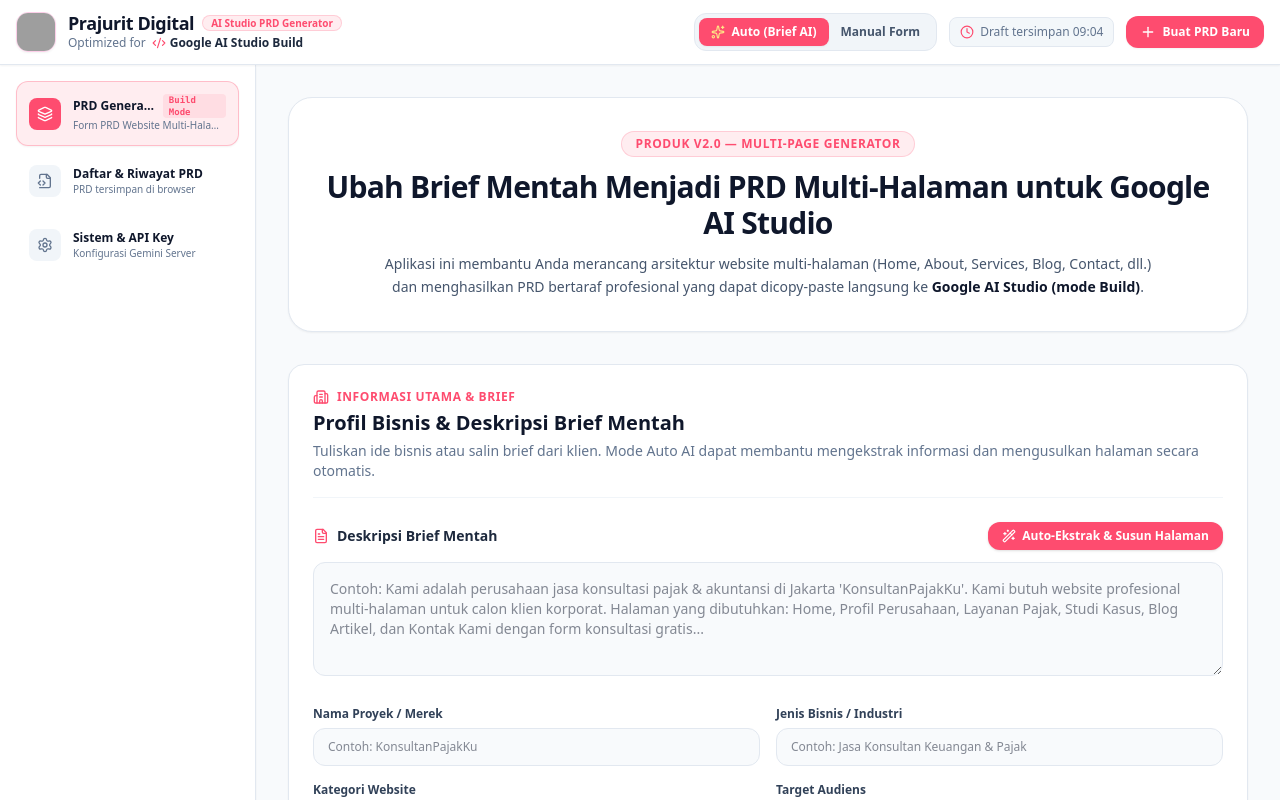
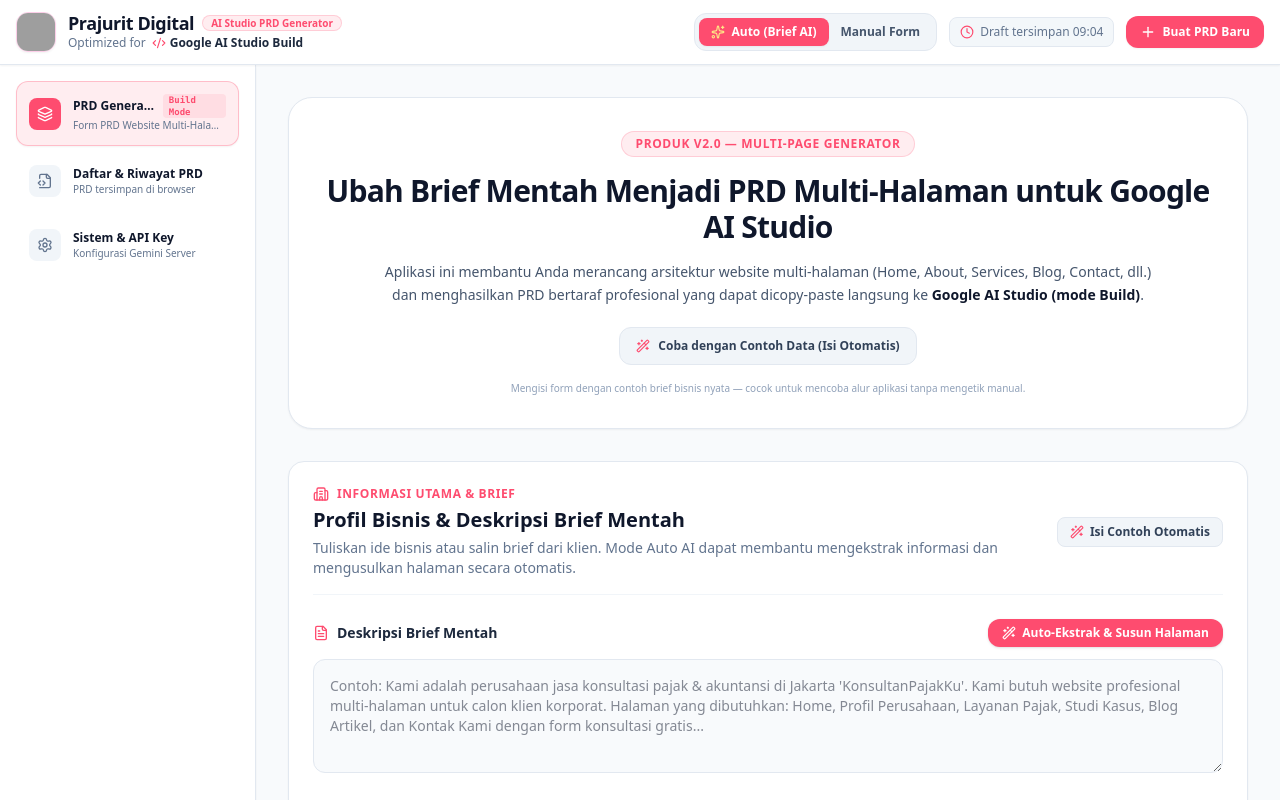
Before and after one commit to prajuritdigitalcom/Canvas-PRD-AI-Multi-Page, a React (Vite) app: page / in a window 1280 px wide. Shown: the top 800 px of the page. Built offline with nearby package versions, Linux system fonts and the light colour scheme; no server answers; grey boxes are pictures that could not be loaded.

Commit message:
feat: add sample project data and loader
- Added `SAMPLE_PROJECT` and a fill-data feature in the Generator form.
- Refactored API key parsing to support comma/newline-separated keys from environment variables.

```diff
--- a/api/index.ts
+++ b/api/index.ts
@@ -10,18 +10,29 @@
 const app = express();
 app.use(express.json({ limit: '10mb' }));
 
-// Helper to parse server & backup Gemini API keys
+// Helper: pisah string multi-baris atau koma jadi array key bersih
+const splitKeysByLine = (raw: string): string[] =>
+  raw
+    .split(/[\n,]+/)
+    .map((k) => k.replace(/\r/g, '').trim())
+    .filter(Boolean);
+
 const getServerKeys = (): string[] => {
   const keys: string[] = [];
   if (process.env.GEMINI_API_KEY) {
-    const split = process.env.GEMINI_API_KEY.split(',').map((k) => k.trim()).filter(Boolean);
-    keys.push(...split);
+    const split = splitKeysByLine(process.env.GEMINI_API_KEY);
+    split.forEach((k) => {
+      if (!keys.includes(k)) keys.push(k);
+    });
   }
   Object.keys(process.env).forEach((envKey) => {
     if (envKey.startsWith('GEMINI_API_KEY_') && !envKey.includes('BACKUP')) {
-      const val = process.env[envKey]?.trim();
-      if (val && !keys.includes(val)) {
-        keys.push(val);
+      const val = process.env[envKey];
+      if (val) {
+        const split = splitKeysByLine(val);
+        split.forEach((k) => {
+          if (!keys.includes(k)) keys.push(k);
+        });
       }
     }
   });
@@ -36,9 +47,9 @@
       envKey === 'GEMINI_BACKUP_KEY' ||
       envKey === 'GEMINI_BACKUP_KEYS'
     ) {
-      const val = process.env[envKey]?.trim();
+      const val = process.env[envKey];
       if (val) {
-        const split = val.split(',').map((k) => k.trim()).filter(Boolean);
+        const split = splitKeysByLine(val);
         split.forEach((k) => {
           if (!keys.includes(k)) keys.push(k);
         });
--- a/src/App.tsx
+++ b/src/App.tsx
@@ -1,12 +1,14 @@
 import React, { useState, useEffect } from 'react';
 import { ProjectFormState, PRDGenerateResponse, SavedPRD, PageDefinition } from './types';
 import { PAGE_PRESETS } from './data/pagePresets';
+import { SAMPLE_PROJECT } from './data/sampleProject';
 import { Header } from './components/Header';
 import { Sidebar } from './components/Sidebar';
 import { GeneratorForm } from './components/GeneratorForm';
 import { OutputView } from './components/OutputView';
 import { HistoryView } from './components/HistoryView';
 import { SettingsView } from './components/SettingsView';
+import { Wand2 } from 'lucide-react';
 
 const DEFAULT_PAGES: PageDefinition[] = PAGE_PRESETS[0].pages.map((p, idx) => ({
   ...p,
@@ -223,6 +225,19 @@
     }
   };
 
+  const handleFillSampleData = () => {
+    if (formState.projectName || formState.rawBrief) {
+      const confirmFill = confirm(
+        'Form akan diisi dengan data contoh dan menimpa isian yang sudah ada. Lanjutkan?'
+      );
+      if (!confirmFill) return;
+    }
+    setFormState({
+      ...SAMPLE_PROJECT,
+      pages: SAMPLE_PROJECT.pages.map((p) => ({ ...p })),
+    });
+  };
+
   return (
     <div className="min-h-screen bg-slate-50 text-slate-900 flex flex-col font-sans selection:bg-[#fe4c6f] selection:text-white">
       {/* Top Header */}
@@ -251,7 +266,7 @@
             <div className="space-y-8">
               {/* Hero Banner when no PRD generated yet */}
               {!prdResult && (
-                <div className="bg-white border border-slate-200 rounded-3xl p-6 md:p-8 text-center max-w-5xl mx-auto space-y-3 shadow-xs">
+                <div className="bg-white border border-slate-200 rounded-3xl p-6 md:p-8 text-center max-w-5xl mx-auto space-y-4 shadow-xs">
                   <span className="px-3.5 py-1 rounded-full bg-[#fe4c6f]/10 text-[#fe4c6f] border border-[#fe4c6f]/20 text-xs font-bold uppercase tracking-wider inline-block">
                     PRODUK V2.0 — MULTI-PAGE GENERATOR
                   </span>
@@ -260,6 +275,20 @@
                   </h2>
                   <p className="text-xs md:text-sm text-slate-600 leading-relaxed max-w-3xl mx-auto">
                     Aplikasi ini membantu Anda merancang arsitektur website multi-halaman (Home, About, Services, Blog, Contact, dll.) dan menghasilkan PRD bertaraf profesional yang dapat dicopy-paste langsung ke <strong className="text-slate-900">Google AI Studio (mode Build)</strong>.
+                  </p>
+
+                  <div className="flex items-center justify-center pt-1">
+                    <button
+                      type="button"
+                      onClick={handleFillSampleData}
+                      className="inline-flex items-center gap-2 px-4 py-2.5 rounded-xl bg-slate-100 hover:bg-slate-200 text-slate-700 font-bold text-xs transition-colors border border-slate-200 cursor-pointer"
+                    >
+                      <Wand2 className="w-3.5 h-3.5 text-[#fe4c6f]" />
+                      <span>Coba dengan Contoh Data (Isi Otomatis)</span>
+                    </button>
+                  </div>
+                  <p className="text-[10px] text-slate-400">
+                    Mengisi form dengan contoh brief bisnis nyata — cocok untuk mencoba alur aplikasi tanpa mengetik manual.
                   </p>
                 </div>
               )}
@@ -280,6 +309,7 @@
                   onSubmitGenerate={handleGeneratePRD}
                   isGenerating={isGenerating}
                   visitorApiKeys={visitorApiKeys}
+                  onFillSample={handleFillSampleData}
                 />
               )}
             </div>
--- a/src/components/GeneratorForm.tsx
+++ b/src/components/GeneratorForm.tsx
@@ -18,6 +18,7 @@
   onSubmitGenerate: () => void;
   isGenerating: boolean;
   visitorApiKeys: string[];
+  onFillSample?: () => void;
 }
 
 export const GeneratorForm: React.FC<GeneratorFormProps> = ({
@@ -26,6 +27,7 @@
   onSubmitGenerate,
   isGenerating,
   visitorApiKeys,
+  onFillSample,
 }) => {
   const [isAnalyzing, setIsAnalyzing] = useState(false);
   const [analyzeSuccess, setAnalyzeSuccess] = useState(false);
@@ -116,7 +118,8 @@
     >
       {/* SECTION 1: Brief & Informasi Proyek */}
       <div className="bg-white border border-slate-200 rounded-2xl p-6 shadow-xs space-y-6">
-        <div className="border-b border-slate-100 pb-4">
+        <div className="border-b border-slate-100 pb-4 flex flex-col md:flex-row md:items-center justify-between gap-3">
+          <div>
             <div className="flex items-center gap-2 text-[#fe4c6f] font-bold text-xs uppercase tracking-wider mb-1">
               <Building2 className="w-4 h-4 text-[#fe4c6f]" />
               <span>INFORMASI UTAMA & BRIEF</span>
@@ -125,6 +128,17 @@
             <p className="text-sm text-slate-500 mt-1">
               Tuliskan ide bisnis atau salin brief dari klien. Mode Auto AI dapat membantu mengekstrak informasi dan mengusulkan halaman secara otomatis.
             </p>
+          </div>
+          {onFillSample && (
+            <button
+              type="button"
+              onClick={onFillSample}
+              className="inline-flex items-center gap-1.5 px-3 py-1.5 rounded-lg bg-slate-100 hover:bg-slate-200 text-slate-700 text-xs font-bold transition-colors border border-slate-200 shrink-0 self-start md:self-auto cursor-pointer"
+            >
+              <Wand2 className="w-3.5 h-3.5 text-[#fe4c6f]" />
+              <span>Isi Contoh Otomatis</span>
+            </button>
+          )}
         </div>
 
         {/* Brief Textarea & Auto Analyze Button */}
--- /dev/null
+++ b/src/data/sampleProject.ts
@@ -0,0 +1,45 @@
+import { ProjectFormState, PageDefinition } from '../types';
+import { PAGE_PRESETS } from './pagePresets';
+
+const companyProfilePreset = PAGE_PRESETS.find((p) => p.id === 'company-profile')!;
+
+const SAMPLE_PAGES: PageDefinition[] = companyProfilePreset.pages.map((p, idx) => ({
+  ...p,
+  id: 'page-sample-' + idx,
+  order: idx + 1,
+}));
+
+export const SAMPLE_PROJECT: ProjectFormState = {
+  projectName: 'KonsultanPajakKu',
+  businessType: 'Jasa Konsultan Pajak & Akuntansi',
+  websiteType: 'Company Profile',
+  targetAudience:
+    'Pemilik UMKM, direktur perusahaan menengah, dan tim finance/HR yang butuh kepatuhan pajak tanpa ribet',
+  rawBrief:
+    'KonsultanPajakKu adalah firma konsultan pajak & akuntansi berbasis di Jakarta yang telah melayani lebih dari 150 klien korporat sejak 2015. Kami butuh website company profile profesional untuk membangun kepercayaan calon klien korporat, menampilkan portofolio kasus yang pernah ditangani, dan memudahkan calon klien menghubungi tim kami untuk konsultasi gratis. Layanan utama meliputi: pelaporan pajak bulanan/tahunan, audit internal, perencanaan pajak korporat, dan pendampingan pemeriksaan pajak.',
+  goalWebsite:
+    'Menghasilkan leads konsultasi gratis dari calon klien korporat & membangun kredibilitas sebagai firma pajak terpercaya',
+  primaryCTA: 'Konsultasi Gratis via WhatsApp',
+
+  pages: SAMPLE_PAGES,
+
+  sharedLayout: {
+    navbarStyle: 'Sticky',
+    footerColumns: 3,
+    hasWhatsAppFloatButton: true,
+    hasStickyCTABar: true,
+    hasNewsletterForm: true,
+  },
+
+  targetPlatform: 'Google AI Studio',
+
+  primaryColor: 'Corporate Blue (#1E3A8A) & Accent Gold (#D4AF37)',
+  colorTone: 'Corporate Professional',
+  typographyPairing: 'Plus Jakarta Sans (Body) + Playfair Display (Heading)',
+  visualStyle: 'Modern, Clean & Professional — kesan terpercaya untuk klien korporat',
+  contentLanguage: 'Indonesian',
+  specialRequirements:
+    'Integrasi tombol WhatsApp di setiap halaman, formulir konsultasi dengan validasi, desain sepenuhnya responsif mobile, waktu muat halaman cepat, dan skema warna yang konsisten dengan identitas korporat',
+
+  aiMode: 'manual',
+};
```
Lines whose indentation alone changed are shown as unchanged.
